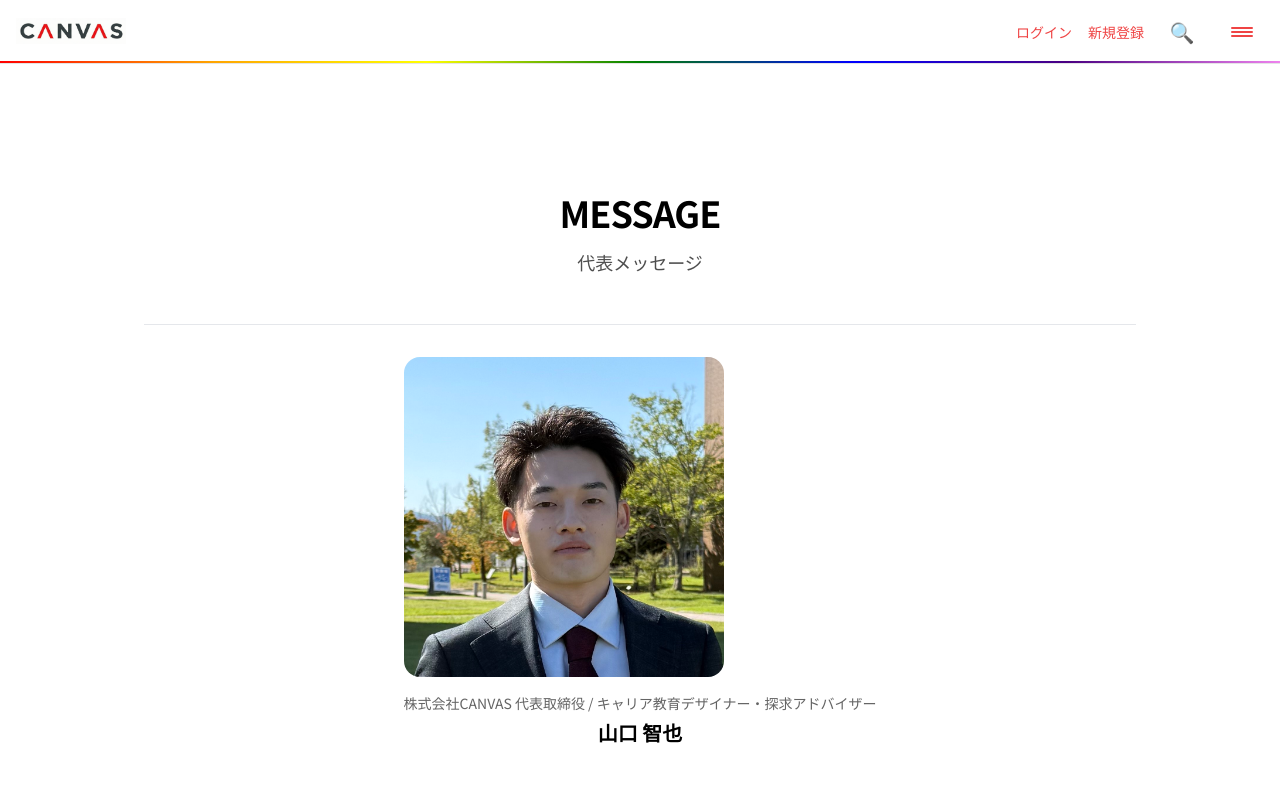
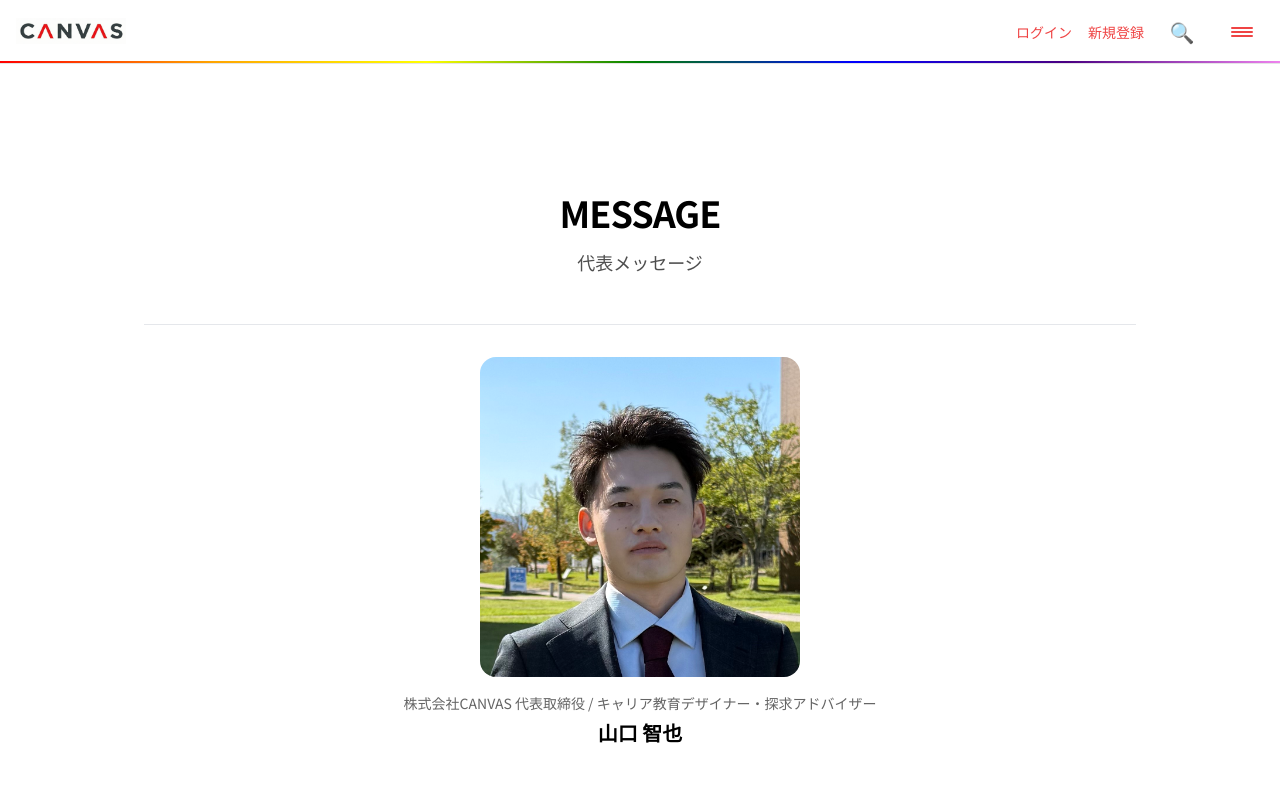
Before and after one commit to yvngmaxe/Canvas-site, a Next.js app: page /greeting in a window 1280 px wide. Shown: the top 795 px of the page. Built offline with nearby package versions, Linux system fonts and the light colour scheme; no server answers.

Commit message:
CEOprofile

```diff
--- a/app/greeting/page.module.css
+++ b/app/greeting/page.module.css
@@ -15,11 +15,17 @@
   flex-shrink: 0;
   grid-area: image;
   justify-self: center;
+  margin-left: auto;
+  margin-right: auto;
+  text-align: center;
 }
 
 .image {
   border-radius: 16px; /* 角丸 */
   object-fit: cover;
+  display: block;
+  margin-left: auto;
+  margin-right: auto;
 }
 
 .content {
--- a/components/CeoTeaser/index.tsx
+++ b/components/CeoTeaser/index.tsx
@@ -27,7 +27,8 @@ export default function CeoTeaser() {
           </div>
           <div className={styles.content}>
             <p className={styles.text}>
-              株式会社CANVAS キャリア教育デザイナー 山口智也
+              株式会社CANVAS 代表取締役/キャリア教育デザイナー・探求アドバイザー
+              山口智也
             </p>
             <div className={styles.actions}>
               <Link
```
